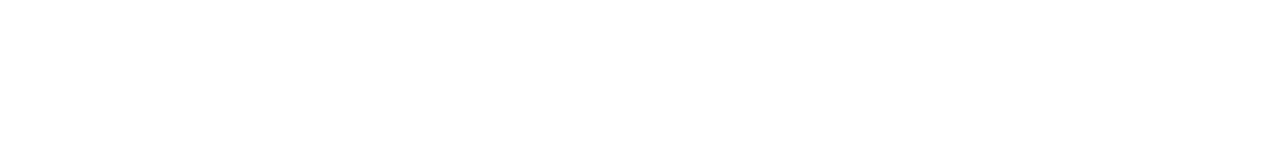
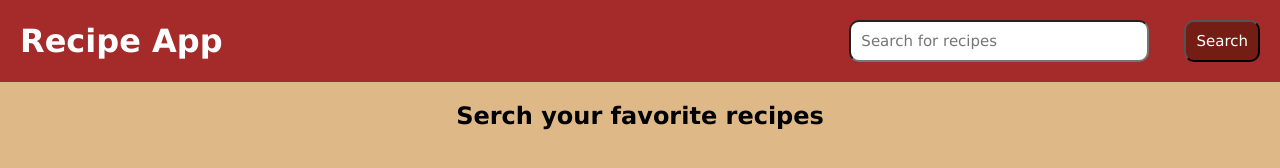
Before and after one commit to kyashasri/recipe_project, a plain HTML site: page index.html in a window 1280 px wide. Drawn offline with Linux system fonts and the light colour scheme.

Commit message:
index.html

```diff
--- a/index.html
+++ b/index.html
@@ -4,8 +4,25 @@
     <meta charset="UTF-8">
     <meta name="viewport" content="width=device-width, initial-scale=1.0">
     <title>Document</title>
+    <link rel="stylesheet" href="style.css">
 </head>
 <body>
+    <header>
+        <nav>
+            <h1>Recipe App</h1>
+            <form>
+                <input type="text" placeholder="Search for recipes" class="search">
+                <button type="submit">Search</button>
+            </form>
+        </nav>
+    </header>
+    <main>
+        <section>
+            <div class="recipe-container">
+                <h2>Serch your favorite recipes</h2>
+            </div>
+        </section>
+    </main>
 
 
 </body>
--- a/style.css
+++ b/style.css
@@ -0,0 +1,47 @@
+*{
+    margin:0;
+    padding:0;
+    height:auto;
+    box-sizing: border-box;
+    font-family: Verdana, Geneva, Tahoma, sans-serif;
+}
+body{
+    background-color: burlywood;
+}
+nav{
+    background-color:brown;
+    padding:20px;
+    align-items: center;
+    justify-content:space-between;
+    display:flex;
+}
+nav h1{
+    font-size:32px;
+    color:white;
+}
+nav form input[type="text"]
+{
+    width: 300px;
+    font-size: 15px;
+    padding:10px;
+    margin-right: 30px;
+    border-radius: 10px;
+}
+nav form button[type="submit"]
+{
+    font-size: 15px;
+    font-weight:300px;
+    padding:10px;
+    border-radius:10px;
+    background-color: rgb(116, 29, 20);
+    color:white;
+    box-shadow: none;
+    cursor:pointer;
+}
+nav form button[type="submit"]:hover{
+    background-color:rgb(190, 83, 54);
+}
+.recipe-container{
+    margin-top: 20px;
+    text-align: center;
+}
```
